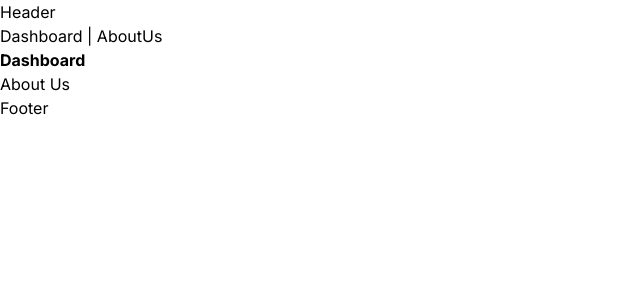
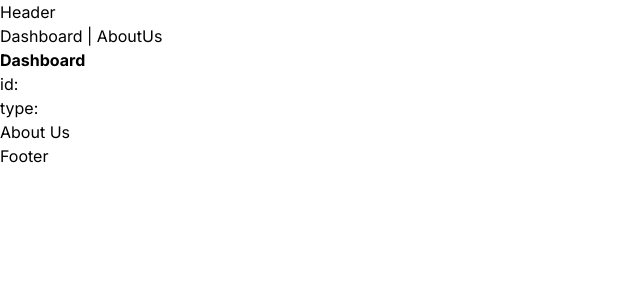
Before and after one commit to AloeThron/project-cm-stock, a Next.js app in the folder cmstock/: page /examples/dashboard in a window 1280 px wide. Shown: the top 300 px of the page, without its empty margins (0-640 px from the left). Built offline with nearby package versions, Linux system fonts and the light colour scheme.

Commit message:
test string query

```diff
--- a/cmstock/src/app/(demo)/examples/dashboard/page.tsx
+++ b/cmstock/src/app/(demo)/examples/dashboard/page.tsx
@@ -2,15 +2,21 @@
 import { useRouter } from "next/navigation";
 import React from "react";
 
-type Props = {};
+type Props = {
+  searchParams: { id?: string, type?: string };
+};
 
-export default function Dashboard({}: Props) {
+export default function Dashboard({ searchParams }: Props) {
   const router = useRouter();
 
   return (
     <div>
       <b>Dashboard</b>
       <br />
+      id: {searchParams.id}
+      <br />
+      type: {searchParams.type}
+      <br />
       <button onClick={() => router.push("/examples/aboutus")}>About Us</button>
     </div>
   );
```
